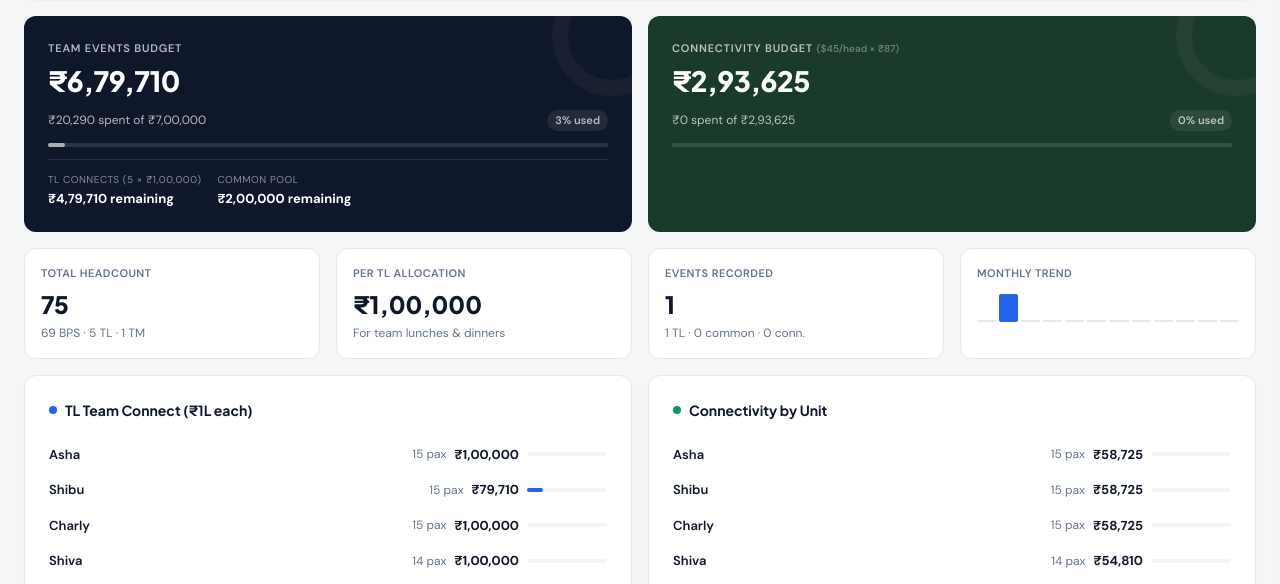
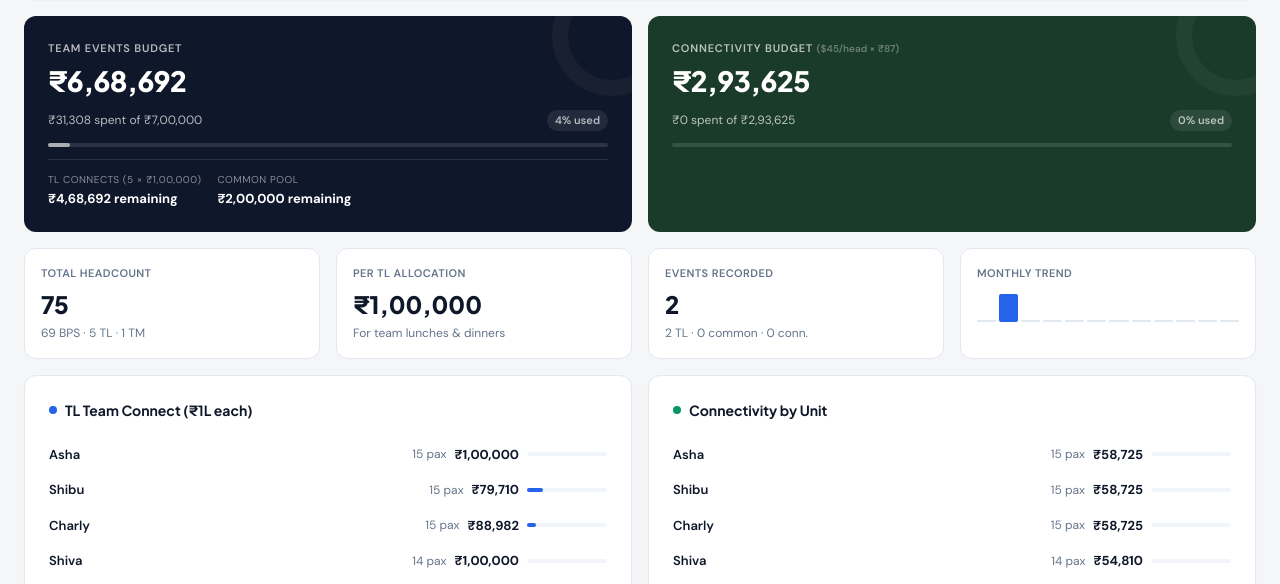
Before and after one commit to Iamgokulnair/Dashboards, a plain HTML site: page Budget Dashboard.html in a window 1280 px wide. Shown: the part 186-770 px from the top of the page. Drawn offline with Linux system fonts and the light colour scheme.

Commit message:
Add new expense entry for Charly Unit

```diff
--- a/Budget Dashboard.html
+++ b/Budget Dashboard.html
@@ -369,7 +369,7 @@ function CONN_TOTAL(){return TOTAL_HC*CONN_PER_HEAD_INR();}
 function GRAND_TOTAL(){return TEAM_EVENTS_TOTAL()+CONN_TOTAL();}
 const MONTHS=['January','February','March','April','May','June','July','August','September','October','November','December'];
 const MONTHS_SHORT=['Jan','Feb','Mar','Apr','May','Jun','Jul','Aug','Sep','Oct','Nov','Dec'];
-let expenses=[{description:"Team Lunch · Shibu Unit",teamLead:"Shibu Neelakantan Nair",category:"lunch",amount:20290,month:1,date:"Feb 2026",source:"team",attendees:["Shibu Neelakantan Nair","Akhil G S","Annu Alice George","Brindha A M","Dinkee Das","Dinu Joseph","Durga Madhukumar","Gargi Sharma","Madhan Natarajan","Rohith P","Sourabh Pathania","Vinu Raj N S"],headcount:12,perHead:1690.83}];let selectedMonth=null;let expandedExpense=null;let deepDiveOpen=false;
+let expenses=[{description:"Team Lunch · Shibu Unit",teamLead:"Shibu Neelakantan Nair",category:"lunch",amount:20290,month:1,date:"Feb 2026",source:"team",attendees:["Shibu Neelakantan Nair","Akhil G S","Annu Alice George","Brindha A M","Dinkee Das","Dinu Joseph","Durga Madhukumar","Gargi Sharma","Madhan Natarajan","Rohith P","Sourabh Pathania","Vinu Raj N S"],headcount:12,perHead:1690.83},{description:"Team Lunch · Charly Unit",teamLead:"Charly John",category:"lunch",amount:11018,month:1,date:"Feb 2026",source:"team",attendees:["Charly John","Swetha Dilip","Bhumika BH","Dheeraj Singh","Joanna Dsouza","Varshith Raj Manohar Nagappa","Narmadha Veronika T","Adaline Dharshini V","Bhanupriya K","Thulasisharma R"],headcount:10,perHead:1101.80}];let selectedMonth=null;let expandedExpense=null;let deepDiveOpen=false;
 function getAllPeople(){const p=[];ALL_BPS.forEach(n=>{const tl=TL_NAMES.find(t=>TEAMS[t].includes(n));p.push({name:n,role:'BPS',teamLead:tl});});TL_NAMES.forEach(t=>p.push({name:t,role:'Team Lead',teamLead:t}));p.push({name:MANAGER,role:'Manager',teamLead:null});return p;}
 const ALL_PEOPLE=getAllPeople();
 function teamSize(tl){return TEAMS[tl].length+1;}
```
